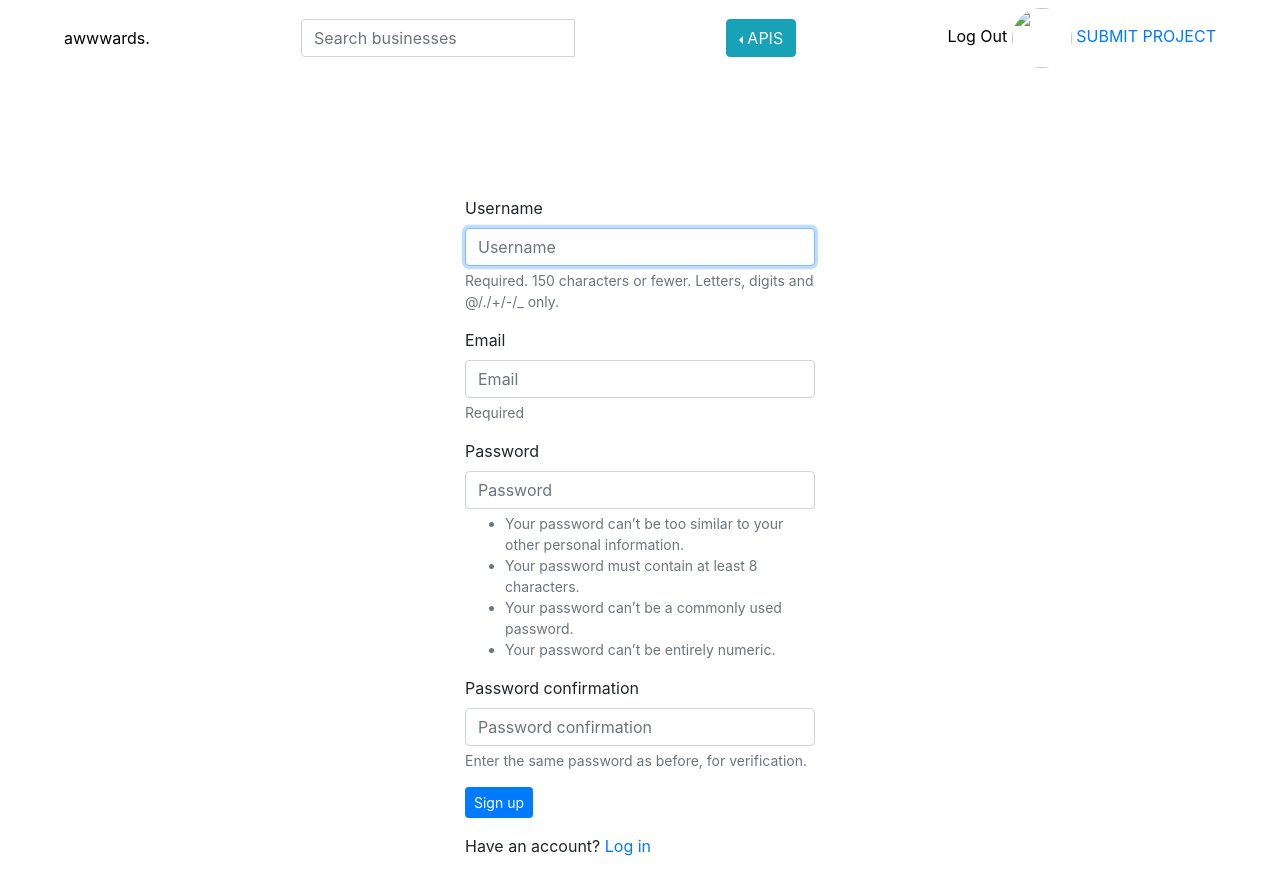
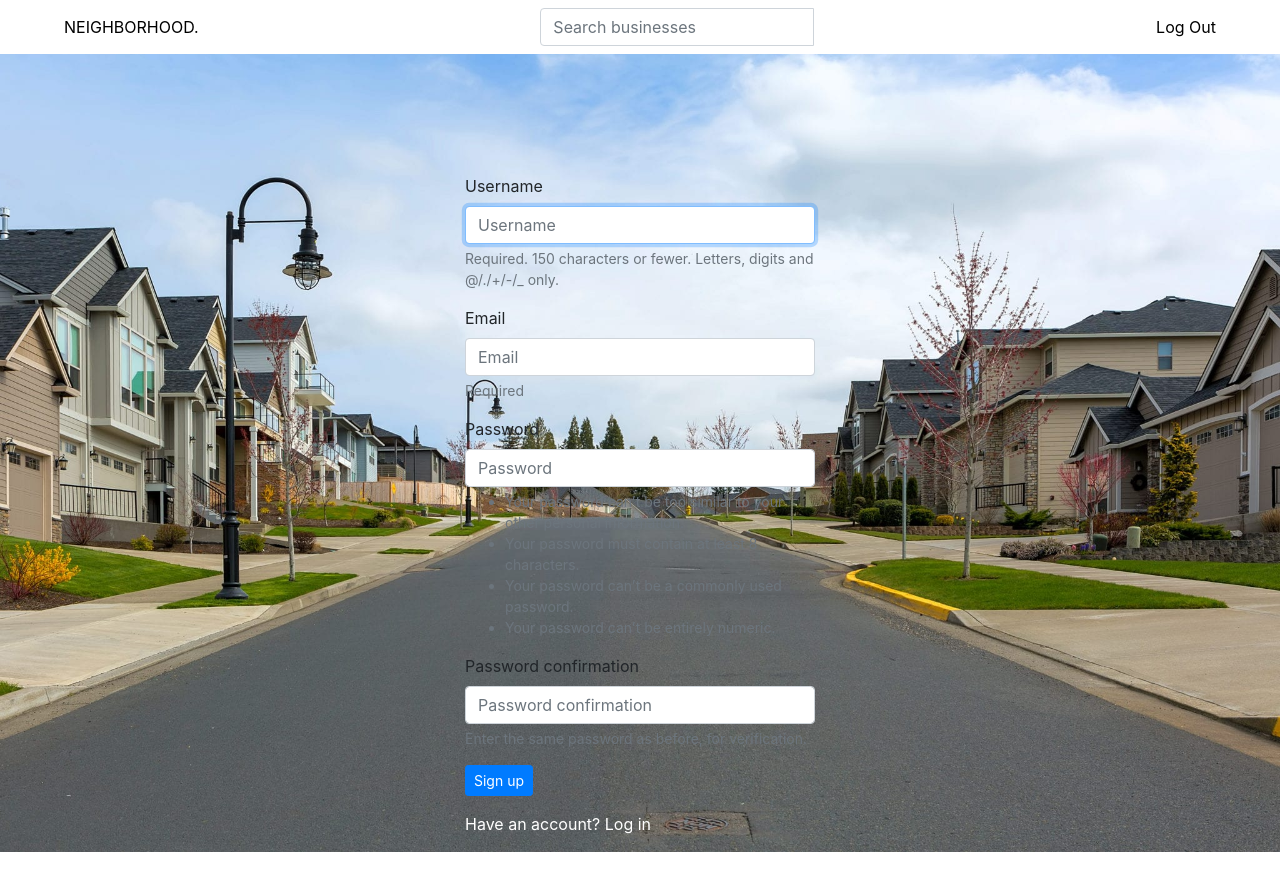
Before and after one commit to Ornella-KK/neighborhood, a Django app: template hood/templates/registration/registration_form.html in a window 1280 px wide. After the commit the page ends 852 px from the top, so only its background shows below. Run offline with Django 3.2, Linux system fonts and the light colour scheme; a user stored in the database is signed in; tables that the repository leaves empty hold one stand-in row (values such as "Sample post"); the template is opened without the code that fills it: values that come from a table or form of the project are taken from there, most other values are stand-ins (such as "Sample title", 1, 10 or a date in 2020); some libraries are stand-ins or nearby versions.

Commit message:
styling registration pages

```diff
--- a/hood/models.py
+++ b/hood/models.py
@@ -58,7 +58,7 @@ class Comment(models.Model):
 
     @receiver(post_save, sender=User)
     def save_user_profile(sender, instance, **kwargs):
-        instance.wewe.save()
+        instance.meme.save()
 
     def __str__(self):
         return self.user.username
--- a/hood/templates/index.html
+++ b/hood/templates/index.html
@@ -65,4 +65,4 @@
   </div>
 </div>
 
-{% end block %}
+{% endblock %}
--- a/hood/templates/navbar.html
+++ b/hood/templates/navbar.html
@@ -4,7 +4,7 @@
 <nav style="background-color:white;" class="animated slideInDown navbar-collapse navbar-expand-lg sticky-top ">
     <div class="navbar mx-5">
       <div id="logo" >
-        <a href="{% url 'home' %}" id="brand" style="color: black;"> awwwards.</a>
+        <a href="{% url 'index' %}" id="brand" style="color: black;"> NEIGHBORHOOD.</a>
       </div>
       <div class="nav-search">
         <form class="navbar-form" role="search" action="{% url 'search' %}" style="width:auto">
@@ -16,25 +16,14 @@
             </div>
 
           </form>
-         <section class="icons-section" >
-      </div>
-      <div class="dropdown dropleft">
-        <!--Trigger-->
-        <button class="btn btn-info dropdown-toggle" type="button" id="dropdownMenu1" data-toggle="dropdown"
-            aria-haspopup="true" aria-expanded="false">APIS</button>
-          <!--Menu-->
-          <div class="dropdown-menu dropdown-info">
-            <a class="dropdown-item" href="{% url 'profile_list' %}">Profiles</a>
-            <a class="dropdown-item" href="{% url 'projects_list' %}">Projects</a>
-          </div>
+         <section class="icons-section" ></section>
       </div>
       <div class="nav-right">
         {% if user.is_authenticated %}
         <a href="/logout/" class="accounts" style="color: black;">Log Out</a>
         <a href="{% url 'profile' username=user %}" class="avatar">
-            <img class="rounded-circle" src="{{user.profile.profile_photo.url}}" height="60" width="60" />
+            <a href="{% url 'profile' username=user %}"><ion-icon name="contact" class="ionic"></ion-icon></a>
         </a>
-            <a href="{% url 'post_site' %}" id="projects">SUBMIT PROJECT</a>
         {% else %}
         <a href="/accounts/login" class="accounts" style="color: black;">Log In</a>
         {%  endif %}
--- a/hood/templates/registration/base.html
+++ b/hood/templates/registration/base.html
@@ -4,6 +4,16 @@
 <!DOCTYPE html>
 <html>
 <head>
+    <style>
+        body{
+            background-image: url(/static/img/way.jpg);
+            background-repeat: no-repeat;
+            background-size: cover;
+            width:100%;
+            height:75vh;
+        }
+
+    </style>
   <meta charset="utf-8">
 
   {% if title %}
@@ -31,7 +41,8 @@
 <body>
   {% include "navbar.html" %}
 
-    {% block content %} {%endblock%}
+    {% block content %}
+     {%endblock%}
 
     {% block scripts %}
         <script src="https://ajax.googleapis.com/ajax/libs/jquery/3.2.1/jquery.min.js"></script>
--- a/hood/templates/registration/registration_form.html
+++ b/hood/templates/registration/registration_form.html
@@ -30,7 +30,7 @@
                     </div>
                 </div>
                 <div class="section">
-                    <p class="log forgot">Have an account? <a href="/accounts/login/">Log in</a></p>
+                    <p class="log forgot text-white">Have an account? <a class="text-white" href="/accounts/login/">Log in</a></p>
                 </div>
             </div>
         </div>
```
Also changed, not shown: hood/templates/registration/login.html (+2 -7 lines), hood/templates/registration/navbar.html (deleted, +0 -41 lines), hood/templates/registration/profile.html (+1 -18 lines), static/css/styles.css (added), static/img/hood.jpeg (added), static/img/road.jpg (added), static/img/way.jpg (added).
